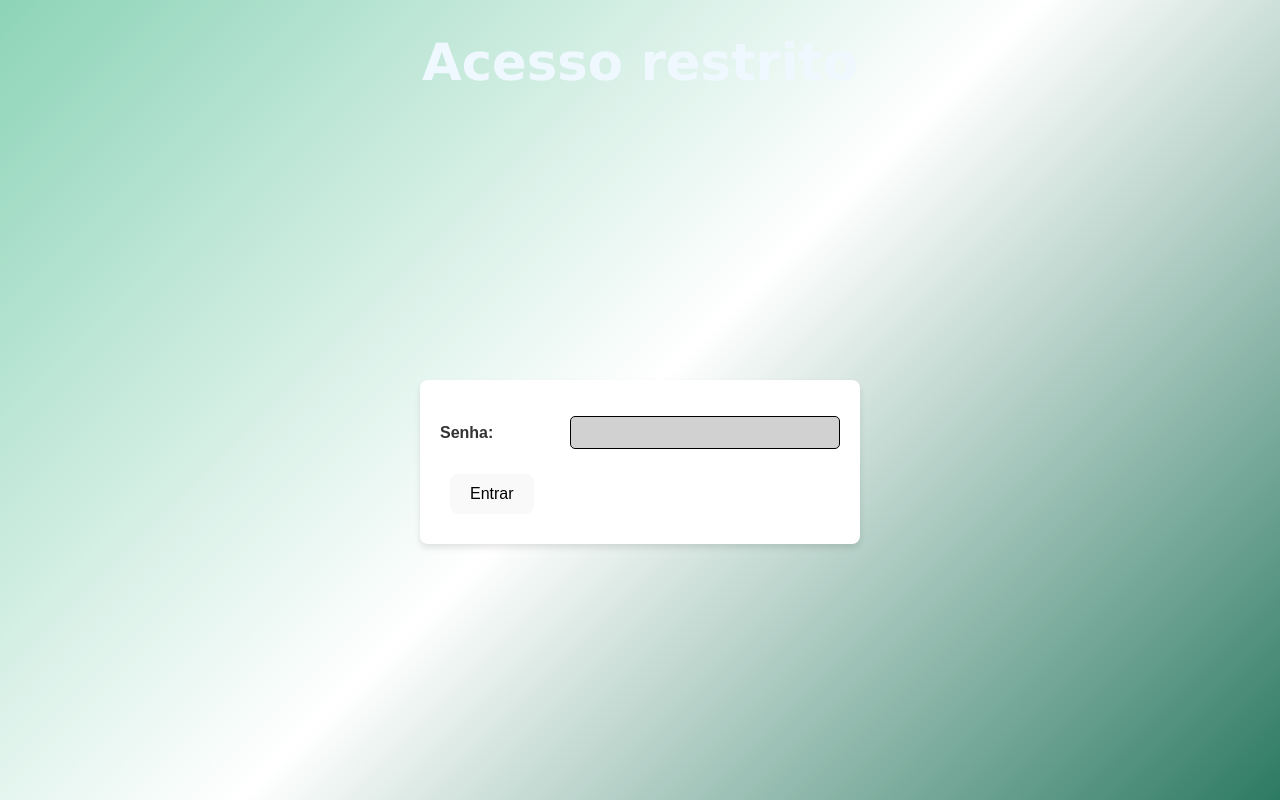
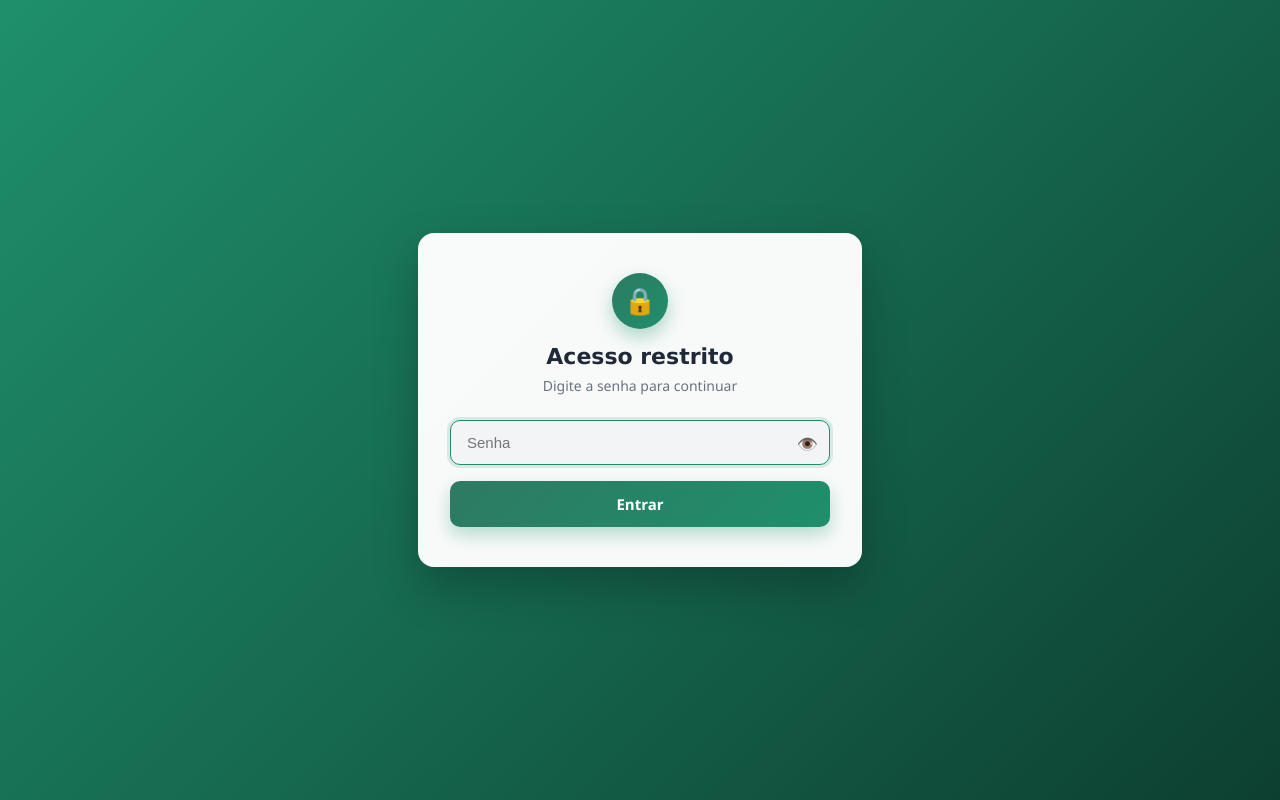
Before and after one commit to GuiSilva-Dev/Software-NF-E, a React (Vite) app in the folder Front-End-NF-E/: page / in a window 1280 px wide. Built offline with nearby package versions, Linux system fonts and the light colour scheme; no server answers.

Commit message:
update tela password

```diff
--- a/Front-End-NF-E/src/App.css
+++ b/Front-End-NF-E/src/App.css
@@ -14,6 +14,165 @@
   font-size: 16px;
   line-height: 1.5;
   color: #333;
+}
+
+/* Tela de login/senha */
+.login-page {
+  margin: 0;
+  padding: 20px;
+  box-sizing: border-box;
+  display: flex;
+  align-items: center;
+  justify-content: center;
+  min-height: 100vh;
+  width: 100vw;
+  background: linear-gradient(135deg, #1f8f6b 0%, #16694f 50%, #0d3f30 100%);
+  font-family: 'Segoe UI', Arial, sans-serif;
+}
+
+.login-card {
+  width: 100%;
+  max-width: 380px;
+  background: rgba(255, 255, 255, 0.97);
+  border-radius: 16px;
+  padding: 40px 32px;
+  box-shadow: 0 20px 45px rgba(0, 0, 0, 0.25);
+  text-align: center;
+  animation: login-card-in 0.35s ease-out;
+}
+
+@keyframes login-card-in {
+  from {
+    opacity: 0;
+    transform: translateY(12px);
+  }
+  to {
+    opacity: 1;
+    transform: translateY(0);
+  }
+}
+
+.login-icon {
+  width: 56px;
+  height: 56px;
+  margin: 0 auto 16px;
+  display: flex;
+  align-items: center;
+  justify-content: center;
+  font-size: 26px;
+  border-radius: 50%;
+  background: linear-gradient(135deg, #2d7a62, #1f8f6b);
+  color: #ffffff;
+  box-shadow: 0 8px 18px rgba(31, 143, 107, 0.35);
+}
+
+.login-title {
+  color: #1f2937;
+  font-size: 22px;
+  font-weight: 700;
+  margin: 0 0 6px;
+  overflow: visible;
+}
+
+.login-subtitle {
+  color: #6b7280;
+  font-size: 14px;
+  margin: 0 0 24px;
+}
+
+.login-page .password-form {
+  max-width: 100%;
+  width: 100%;
+  padding: 0;
+  background: none;
+  box-shadow: none;
+  margin: 0;
+}
+
+.login-input-wrapper {
+  position: relative;
+  width: 100%;
+  margin-bottom: 8px;
+}
+
+.login-input-wrapper input {
+  width: 100%;
+  padding: 13px 44px 13px 16px;
+  background-color: #f3f4f6;
+  border: 1.5px solid #e5e7eb;
+  border-radius: 10px;
+  color: #111827;
+  font-size: 15px;
+  box-sizing: border-box;
+  transition: border-color 0.2s ease, box-shadow 0.2s ease;
+}
+
+.login-input-wrapper input:focus {
+  outline: none;
+  border-color: #1f8f6b;
+  box-shadow: 0 0 0 3px rgba(31, 143, 107, 0.15);
+}
+
+.login-input-wrapper.input-error input {
+  border-color: #dc2626;
+  box-shadow: 0 0 0 3px rgba(220, 38, 38, 0.12);
+}
+
+.toggle-password {
+  position: absolute;
+  right: 6px;
+  top: 50%;
+  transform: translateY(-50%);
+  background: none;
+  border: none;
+  cursor: pointer;
+  padding: 6px;
+  margin: 0;
+  font-size: 17px;
+  line-height: 1;
+  border-radius: 6px;
+}
+
+.toggle-password:hover {
+  background: rgba(0, 0, 0, 0.06);
+}
+
+.login-error {
+  color: #dc2626;
+  font-size: 13px;
+  text-align: left;
+  margin: 4px 0 12px;
+  animation: login-card-in 0.2s ease-out;
+}
+
+.login-button {
+  width: 100%;
+  padding: 13px;
+  margin: 8px 0 0;
+  border: none;
+  border-radius: 10px;
+  background: linear-gradient(135deg, #2d7a62, #1f8f6b);
+  color: #ffffff;
+  font-size: 15px;
+  font-weight: 600;
+  cursor: pointer;
+  transition: transform 0.15s ease, box-shadow 0.15s ease;
+  box-shadow: 0 8px 18px rgba(31, 143, 107, 0.3);
+}
+
+.login-button:hover {
+  transform: translateY(-1px);
+  box-shadow: 0 10px 22px rgba(31, 143, 107, 0.4);
+}
+
+.login-button:active {
+  transform: translateY(0);
+}
+
+@media screen and (max-width: 480px) {
+  .login-card {
+    padding: 32px 22px;
+  }
 }
 
 /**RETIRA CAIXA DE NUMBER DO INPUT*/
@@ -106,7 +265,10 @@ button {
     width: 90%;
     max-width: 100vw;
     margin:auto ;
-
+  }
+  .password-form input {
+    width: 100%;
+    padding: 5px ;
 
   }
 
--- a/Front-End-NF-E/src/App.jsx
+++ b/Front-End-NF-E/src/App.jsx
@@ -13,6 +13,7 @@ function App() {
   const [senhaAcesso, setSenhaAcesso] = useState('');
   const [mostrarTelaSenha, setMostrarTelaSenha] = useState(true);
   const [erroSenha, setErroSenha] = useState('');
+  const [passwordVisible, setPasswordVisible] = useState(false);
 
   const senhaProtegida = import.meta.env.VITE_PAGE_PASSWORD;
 
@@ -207,29 +208,41 @@ function App() {
 
   if (mostrarTelaSenha || !acessoLiberado) {
     return (
-      <div className='Container'>
-        <h1>Acesso restrito</h1>
-
+      <div className='login-page'>
+        <div className='login-card'>
+          <div className='login-icon'>🔒</div>
+          <h1 className='login-title'>Acesso restrito</h1>
+          <p className='login-subtitle'>Digite a senha para continuar</p>
 
           <form className='password-form' onSubmit={handleAcessoComSenha}>
-          <p>
-            <label htmlFor="senhaAcesso">Senha:</label>
+            <div className={`login-input-wrapper ${erroSenha ? 'input-error' : ''}`}>
               <input
-              type="password"
+                type={passwordVisible ? 'text' : 'password'}
                 id="senhaAcesso"
                 name="senhaAcesso"
+                placeholder='Senha'
+                autoFocus
                 value={senhaAcesso}
                 onChange={(e) => {
                   setSenhaAcesso(e.target.value);
                   setErroSenha('');
                 }}
               />
-          </p>
+              <button
+                type="button"
+                className='toggle-password'
+                aria-label={passwordVisible ? 'Ocultar senha' : 'Mostrar senha'}
+                onClick={() => setPasswordVisible(!passwordVisible)}
+              >
+                {passwordVisible ? '🙈' : '👁️'}
+              </button>
+            </div>
 
-          {erroSenha && <p style={{ color: 'red' }}>{erroSenha}</p>}
+            {erroSenha && <p className='login-error'>{erroSenha}</p>}
 
-          <button type="submit">Entrar</button>
+            <button type="submit" className='login-button'>Entrar</button>
           </form>
+        </div>
       </div>
     );
   }
```
Lines whose indentation alone changed are shown as unchanged.
